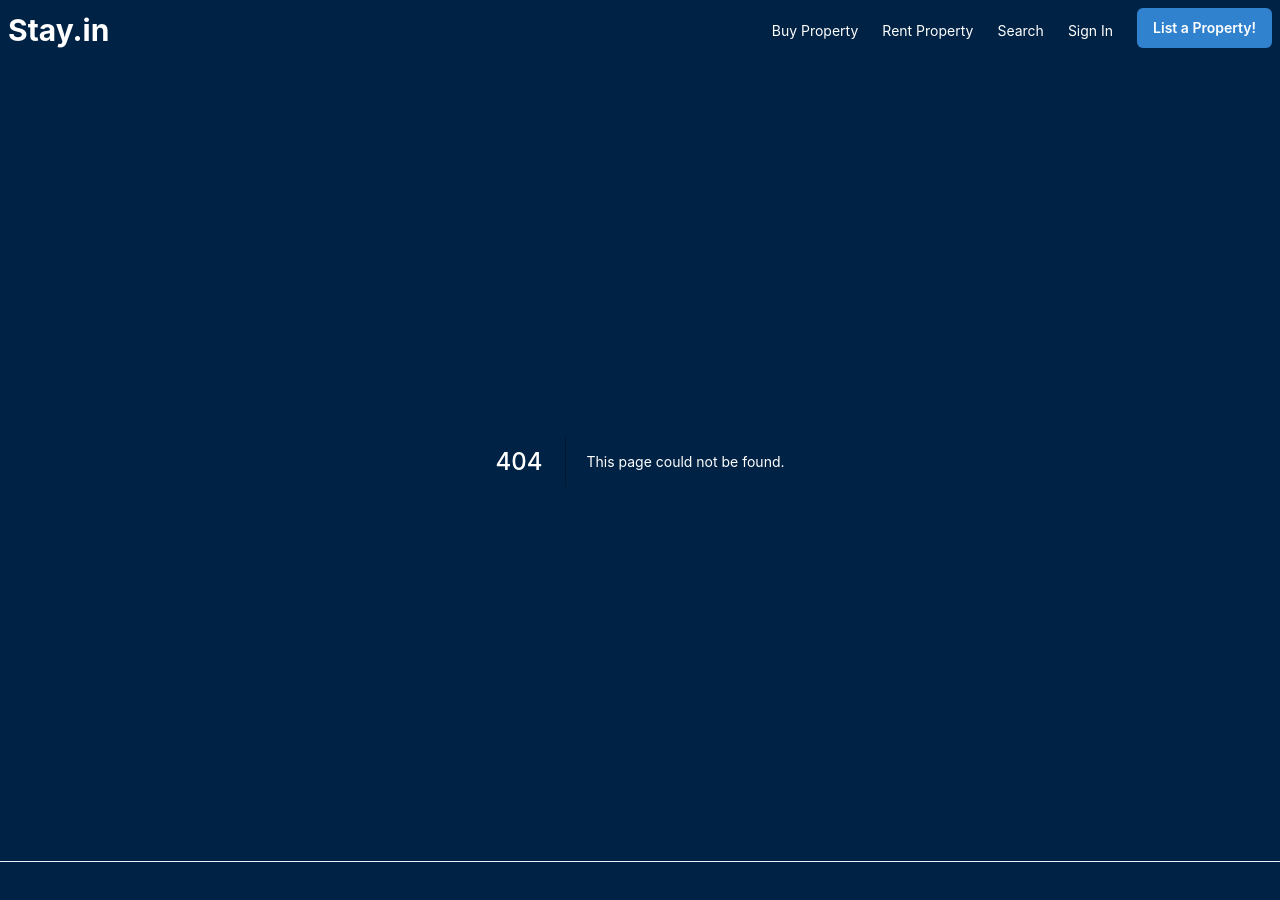
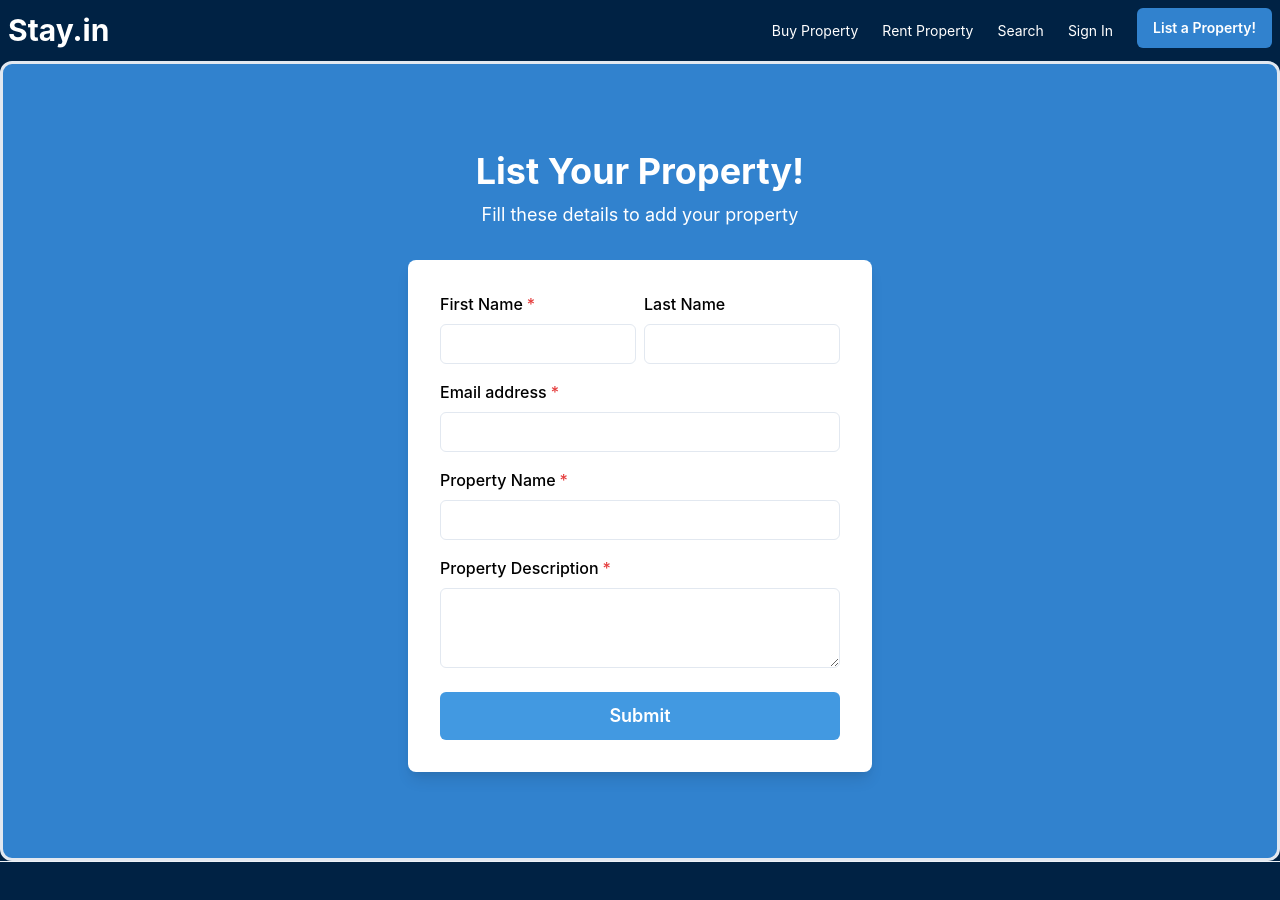
Before and after one commit to RajdevKapoor/Stay.in, a Next.js app in the folder stay-in/: page /propertyform in a window 1280 px wide. Before the commit this address had no page. Built offline with nearby package versions, Linux system fonts and the light colour scheme; a small style sheet from the web is missing.

Commit message:
Frontend: Property Upload Form
- Fixed UI of form
- Captured textfield value

```diff
--- a/stay-in/components/Navbar.jsx
+++ b/stay-in/components/Navbar.jsx
@@ -97,7 +97,7 @@ const Navbar = () => (
             }}>
             Sign Up
           </Button></Link> */}
-      <Link href="/form" passHref>
+      <Link href="/propertyform" passHref>
         <Button
           display={{ base: 'none', md: 'inline-flex' }}
           fontSize={'sm'}
--- /dev/null
+++ b/stay-in/pages/propertyform.js
@@ -0,0 +1,140 @@
+import {
+  Flex,
+  Box,
+  FormControl,
+  FormLabel,
+  Input,
+  InputGroup,
+  HStack,
+  InputRightElement,
+  Stack,
+  Button,
+  Heading,
+  Text,
+  Textarea,
+  useColorModeValue,
+  Link,
+} from "@chakra-ui/react";
+import { useState } from "react";
+import { ViewIcon, ViewOffIcon } from "@chakra-ui/icons";
+import "../components/propertyForm/fileUpload";
+import PicturesWall from "../components/propertyForm/fileUpload";
+
+export default function PropertyForm() {
+  //const [showPassword, setShowPassword] = useState(false);
+
+  const registerUser = async (event) => {
+    event.preventDefault();
+    // const res = await fetch('/api/register', {
+    //   body: JSON.stringify({
+    //     name: event.target.name.value
+    //   }),
+    //   headers: {
+    //     'Content-Type': 'application/json'
+    //   },
+    //   method: 'POST'
+    // })
+
+    // const result = await res.json()
+
+    console.log(
+      event.target.firstName.value +
+        " " +
+        event.target.lastName.value +
+        " " +
+        event.target.email.value +
+        " " +
+        event.target.propertyName.value+
+        " " +
+        event.target.description.value
+    );
+
+    //TODO: Pass above values in API
+
+    // result.user => 'Ada Lovelace'
+  };
+
+  return (
+    <Flex
+      borderRadius="xl"
+      borderWidth={3}
+      minH={"100vh"}
+      align={"center"}
+      justify={"center"}
+      bg={useColorModeValue("blue.500", "white")}
+    >
+      <Stack spacing={8} mx={"auto"} maxW={"lg"} py={12} px={6}>
+        <Stack align={"center"}>
+          <Heading fontSize={"4xl"} textAlign={"center"}>
+            List Your Property!
+          </Heading>
+          <Text fontSize={"lg"} color={"whiteAplha.900"}>
+            Fill these details to add your property
+          </Text>
+        </Stack>
+        <Box
+          rounded={"lg"}
+          bg={useColorModeValue("white", "gray.700")}
+          boxShadow={"lg"}
+          color={"black"}
+          p={8}
+        >
+          <form onSubmit={registerUser}>
+            {" "}
+            <Stack spacing={4}>
+              <HStack>
+                <Box>
+                  <FormControl id="firstName" isRequired>
+                    <FormLabel>First Name</FormLabel>
+                    <Input type="text" />
+                  </FormControl>
+                </Box>
+                <Box>
+                  <FormControl id="lastName">
+                    <FormLabel>Last Name</FormLabel>
+                    <Input type="text" />
+                  </FormControl>
+                </Box>
+              </HStack>
+              <FormControl id="email" isRequired>
+                <FormLabel>Email address</FormLabel>
+                <Input type="email" />
+              </FormControl>
+              <FormControl id="propertyName" isRequired>
+                <FormLabel>Property Name</FormLabel>
+                <InputGroup>
+                  <Input type="text" />
+                </InputGroup>
+              </FormControl>
+              <FormControl id="description" isRequired>
+                <FormLabel>Property Description</FormLabel>
+
+                {/* <InputGroup >
+
+                <Input type='text' />
+
+              </InputGroup> */}
+                <Textarea type="textarea" />
+              </FormControl>
+
+              <Stack spacing={10} pt={2}>
+                <Button
+                  type="Submit"
+                  loadingText="Submitting"
+                  size="lg"
+                  bg={"blue.400"}
+                  color={"white"}
+                  _hover={{
+                    bg: "blue.500",
+                  }}
+                >
+                  Submit
+                </Button>
+              </Stack>
+            </Stack>
+          </form>
+        </Box>
+      </Stack>
+    </Flex>
+  );
+}
```
Also changed, not shown: stay-in/pages/form.js (deleted, +0 -93 lines).
